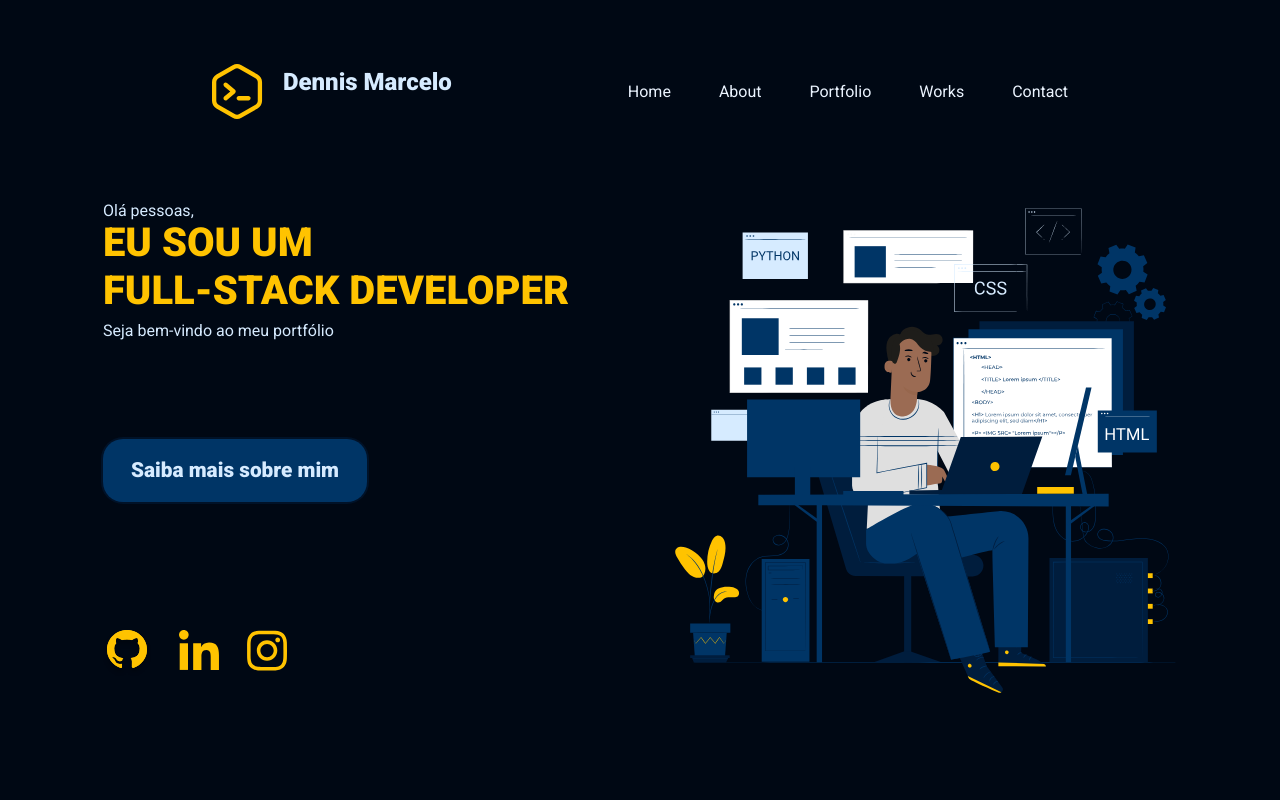
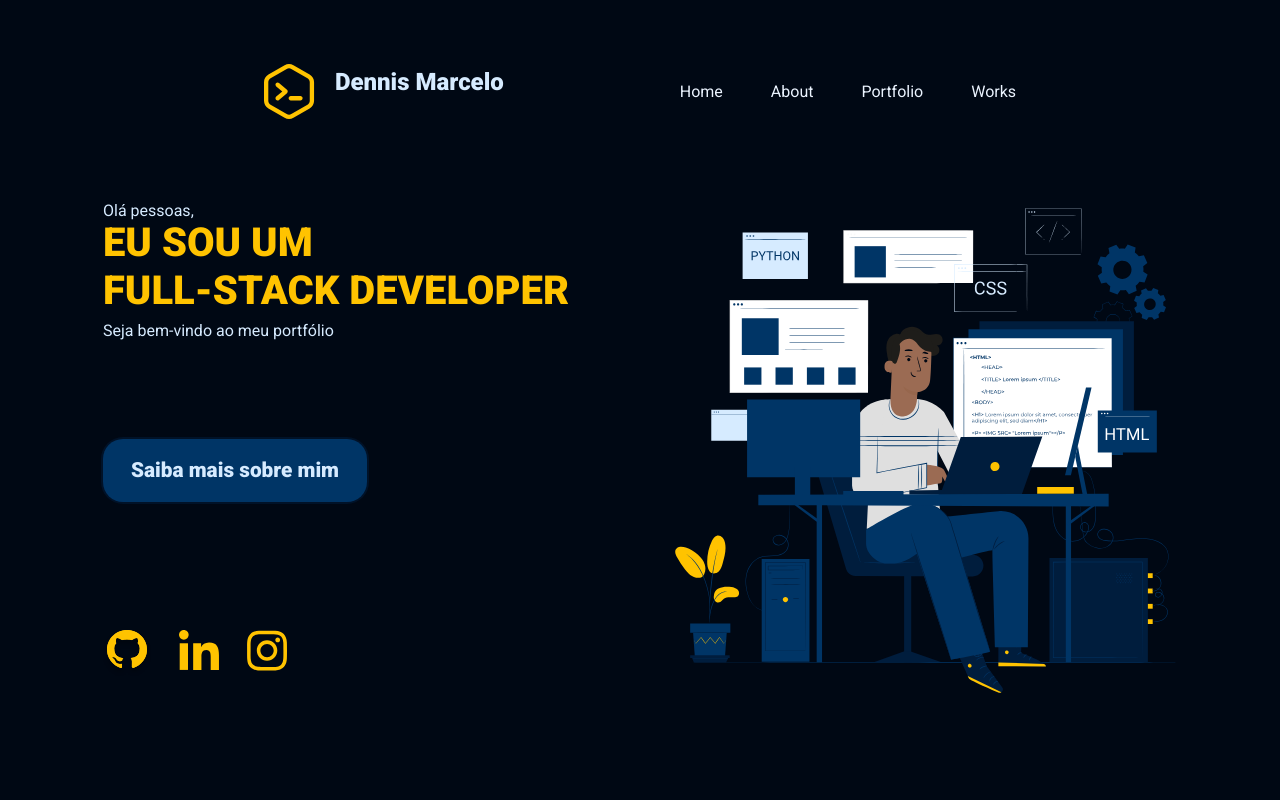
Before and after one commit to dennisMarcelo/portfolio, a React (Vite) app: page / in a window 1280 px wide. Shown: the top 800 px of the page. Built offline with nearby package versions, Linux system fonts and the light colour scheme.

Commit message:
comment: dead code

```diff
--- a/src/Pages/Home.tsx
+++ b/src/Pages/Home.tsx
@@ -1,7 +1,7 @@
 import React, { useState } from 'react';
 import {
   Briefcase,
-  Envelope,
+  // Envelope,
   FolderSimpleUser,
   House, List, User, X,
 } from 'phosphor-react';
@@ -45,7 +45,7 @@ function Menu() {
           <Text>About</Text>
           <Text>Portfolio</Text>
           <Text>Works</Text>
-          <Text>Contact</Text>
+          {/* <Text>Contact</Text> */}
         </div>
       </div>
 
@@ -83,10 +83,10 @@ function Menu() {
             <Briefcase size={36} />
             <Text>Works</Text>
           </button>
-          <button type="button" className="buttons-menu-mobile">
+          {/* <button type="button" className="buttons-menu-mobile">
             <Envelope size={36} />
             <Text>Contact</Text>
-          </button>
+          </button> */}
         </nav>
       </div>
     </>
```
